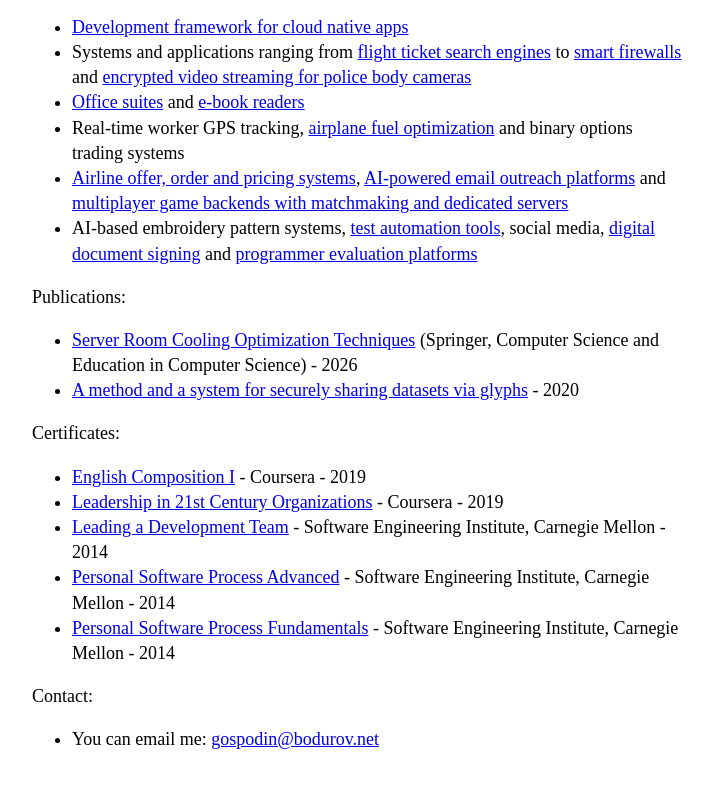
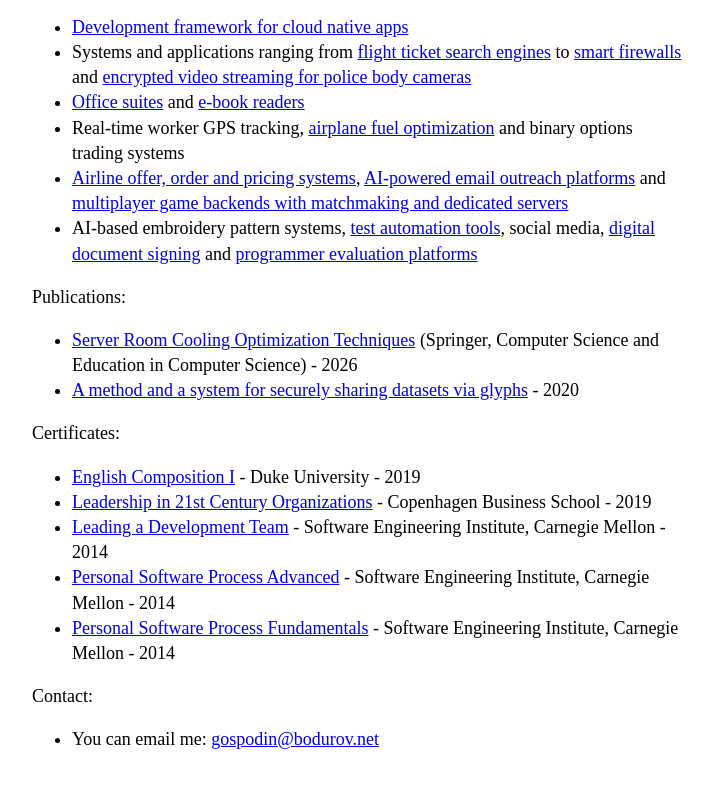
Before and after one commit to gospodinbodurov/gospodinbodurov.github.io, a plain HTML site: page index.html in a window 1280 px wide. Shown: the part 1945-2732 px from the top of the page, without its empty margins (283-996 px from the left). Drawn offline with Linux system fonts and the light colour scheme.

Commit message:
Name issuing universities for Coursera certificates
Co-Authored-By: Claude Opus 5.5 <noreply@anthropic.com>

```diff
--- a/index.html
+++ b/index.html
@@ -126,8 +126,8 @@
       </ul>
       <p>Certificates:</p>
       <ul>
-         <li><a target="_blank" href="https://www.coursera.org/account/accomplishments/verify/YJ2RREPHPDTW">English Composition I</a> - Coursera - 2019</li>
-         <li><a target="_blank" href="https://www.coursera.org/account/accomplishments/verify/XYWQV9J8HXQ4">Leadership in 21st Century Organizations</a> - Coursera - 2019</li>
+         <li><a target="_blank" href="https://www.coursera.org/account/accomplishments/verify/YJ2RREPHPDTW">English Composition I</a> - Duke University - 2019</li>
+         <li><a target="_blank" href="https://www.coursera.org/account/accomplishments/verify/XYWQV9J8HXQ4">Leadership in 21st Century Organizations</a> - Copenhagen Business School - 2019</li>
          <li><a target="_blank" href="https://bodurov.net/cmu-sei-leading-development-team.jpg">Leading a Development Team</a> - Software Engineering Institute, Carnegie Mellon - 2014</li>
          <li><a target="_blank" href="https://bodurov.net/cmu-sei-psp-advanced.jpg">Personal Software Process Advanced</a> - Software Engineering Institute, Carnegie Mellon - 2014</li>
          <li><a target="_blank" href="https://bodurov.net/cmu-sei-psp-fundamentals.jpg">Personal Software Process Fundamentals</a> - Software Engineering Institute, Carnegie Mellon - 2014</li>
```
